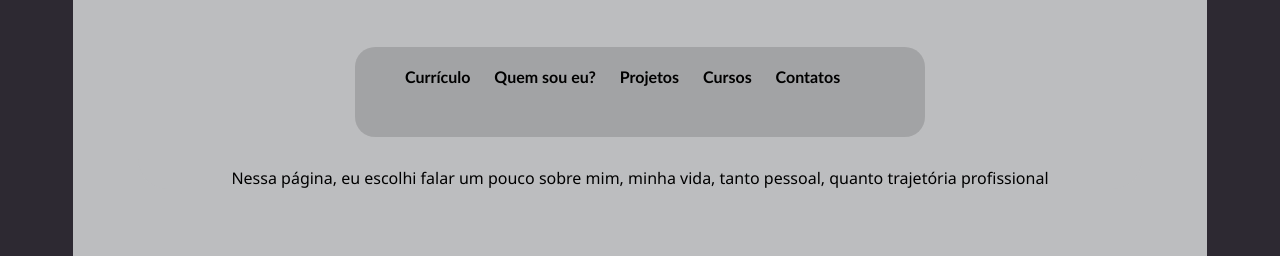
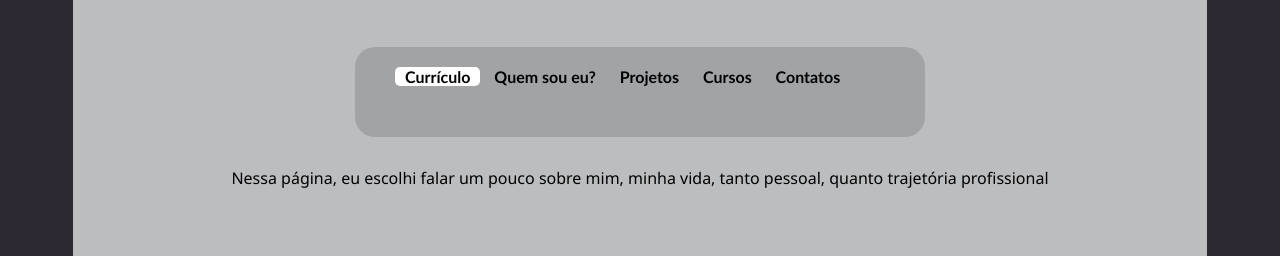
Before and after one commit to gameking360/Curriculo, a plain HTML site: page Eu.html in a window 1280 px wide. In both pictures the pointer is over the item "Currículo". Shown: the part 320-576 px from the top of the page. Drawn offline with Linux system fonts and the light colour scheme.

Commit message:
Atualizado Styles

```diff
--- a/style.css
+++ b/style.css
@@ -185,3 +185,7 @@ h4{
     margin-left: 300px;
 
 }
+.nav li:hover{
+    border-radius: 5px;
+    background-color: rgb(255, 255, 255);
+}
```
